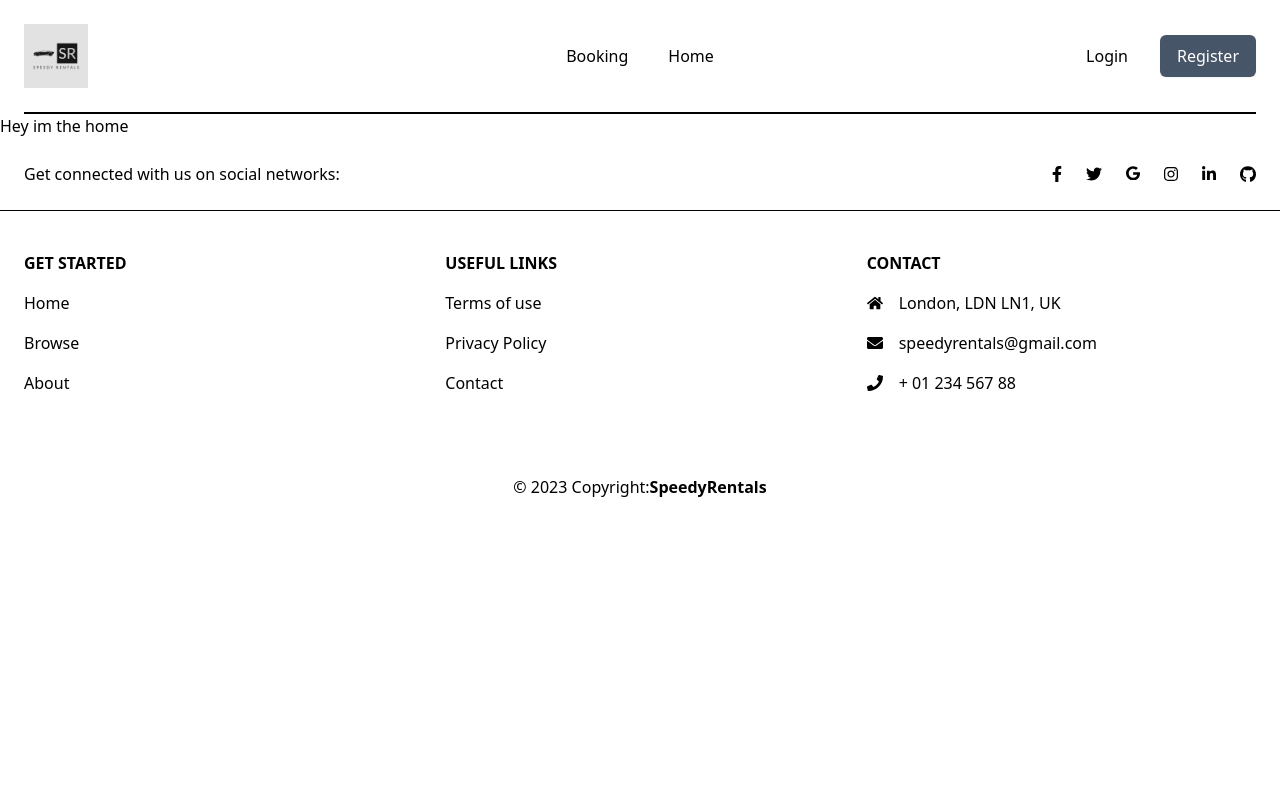
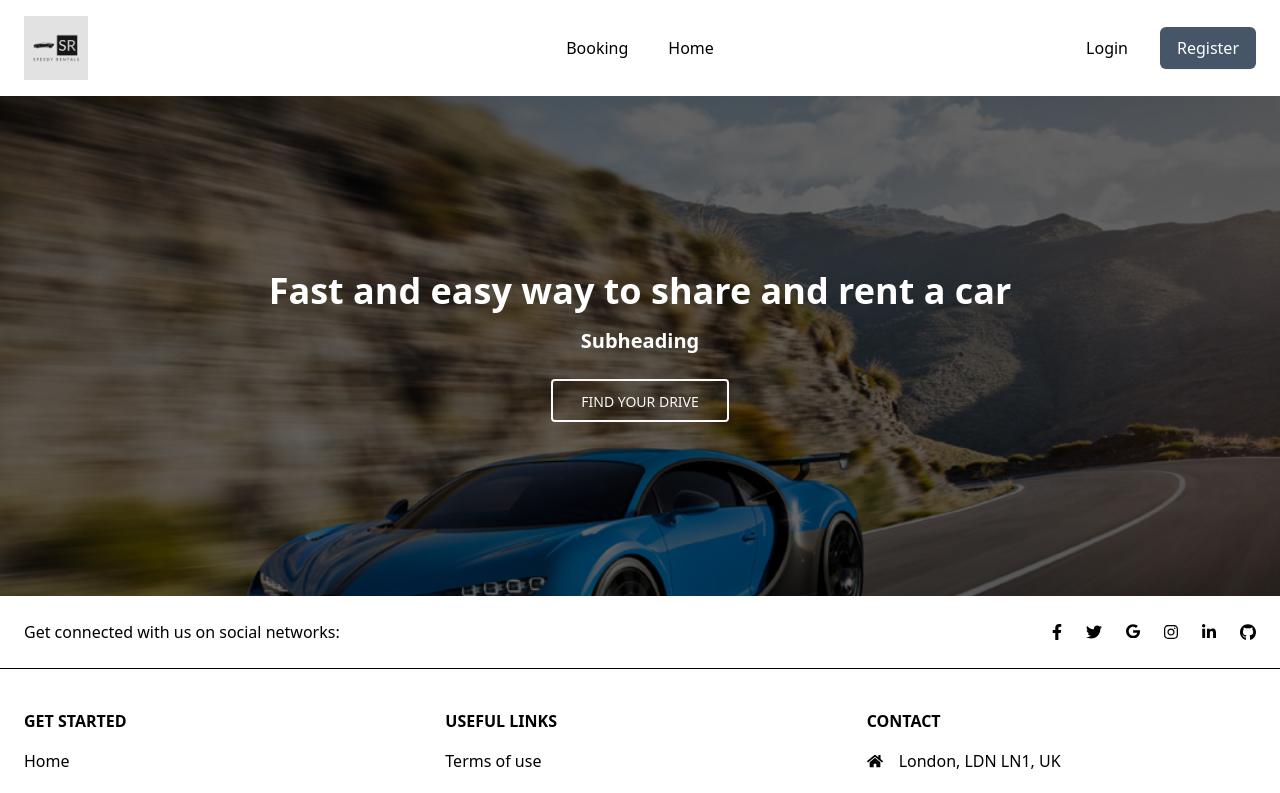
Before and after one commit to Caleb-p2597727/sr-Repository, a Nuxt app: page / in a window 1280 px wide. Shown: the top 793 px of the page. Built offline with nearby package versions, Linux system fonts and the light colour scheme.

Commit message:
added jumbotrone component

```diff
--- a/components/sr-header.vue
+++ b/components/sr-header.vue
@@ -1,7 +1,7 @@
 <template>
     <div class="relative bg-white">
   <div class="mx-auto max-w-7xl px-6">
-    <div class="flex items-center justify-between border-b-2 border-gray-100 py-6 md:justify-start md:space-x-10">
+    <div class="flex items-center justify-between border-b-0 border-gray-100 py-4 md:justify-start md:space-x-10">
       <div class="flex justify-start lg:w-0 lg:flex-1">
         <a href="/">
           <span class="sr-only">SpeedyRetals</span>
--- /dev/null
+++ b/components/sr-jumbotrone.vue
@@ -0,0 +1,28 @@
+<template><!-- Jumbotron -->
+    <div class="relative overflow-hidden bg-cover bg-no-repeat p-12 text-center"
+        style="background-image: url('bg-car.jpeg'); height: 500px">
+        <div class="absolute top-0 right-0 bottom-0 left-0 h-full w-full overflow-hidden bg-fixed"
+            style="background-color: rgba(0, 0, 0, 0.6)">
+            <div class="flex h-full items-center justify-center">
+                <div class="text-white">
+                    <h2 class="mb-4 text-4xl font-semibold">Fast and easy way to share and rent a car</h2>
+                    <h4 class="mb-6 text-xl font-semibold">Subheading</h4>
+                    <button type="button"
+                        class="rounded border-2 border-neutral-50 px-7 pt-[10px] pb-[8px] text-sm font-medium uppercase leading-normal text-neutral-50 transition duration-150 ease-in-out hover:border-neutral-100 hover:bg-neutral-500 hover:bg-opacity-10 hover:text-neutral-100 focus:border-neutral-100 focus:text-neutral-100 focus:outline-none focus:ring-0 active:border-neutral-200 active:text-neutral-200 dark:hover:bg-neutral-100 dark:hover:bg-opacity-10"
+                        data-te-ripple-init data-te-ripple-color="light">
+                        Find your drive
+                    </button>
+
+                </div>
+
+            </div>
+
+        </div>
+    </div>
+</template>
+
+<script setup>
+
+</script>
+
+<style lang="scss" scoped></style>
--- a/pages/index.vue
+++ b/pages/index.vue
@@ -1,6 +1,7 @@
 <template>
     <div>
-      Hey im the home
+      <sr-jumbotrone></sr-jumbotrone>
+
     </div>
 </template>
 
```
Also changed, not shown: public/bg-car.jpeg (added).
